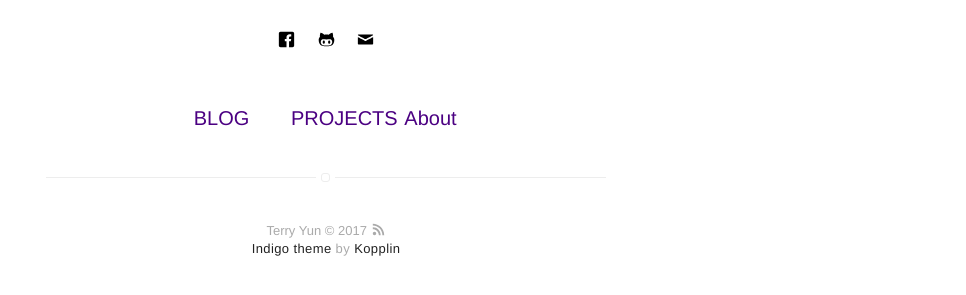
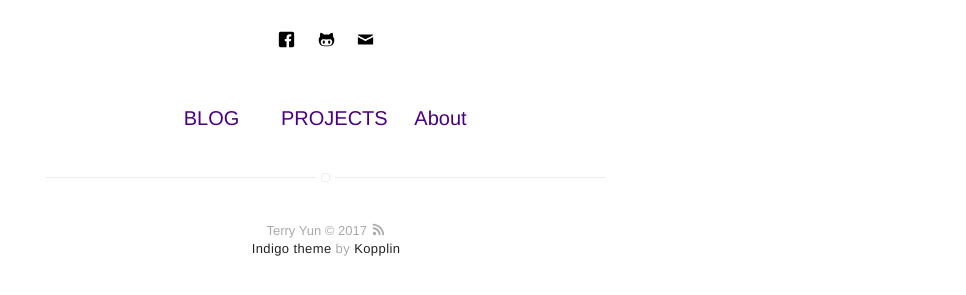
Before and after one commit to CHANMYUNG/nooheat.github.io, a Jekyll site: the page built from index.html, in a window 1280 px wide. Shown: the part 387-682 px from the top of the page, without its empty margins (314-1280 px from the left). Built offline with Jekyll 4.4.1, drawn with Linux system fonts in a browser that asks for light colours.

Commit message:
profile update

```diff
--- a/_includes/nav.html
+++ b/_includes/nav.html
@@ -4,7 +4,7 @@
             <li class="item">
                 <a class="link" href="{{ site.url }}/blog">BLOG</a>
                 <a class="link" href="{{ site.url }}/projects">PROJECTS</a>
-                <a class="link" href="{{ site.url }}/about">About</a>
+                <a class="link" href="{{ site.url }}/about" style="margin-left:20px">About</a>
 
             </li>
         {% endif %}
```
